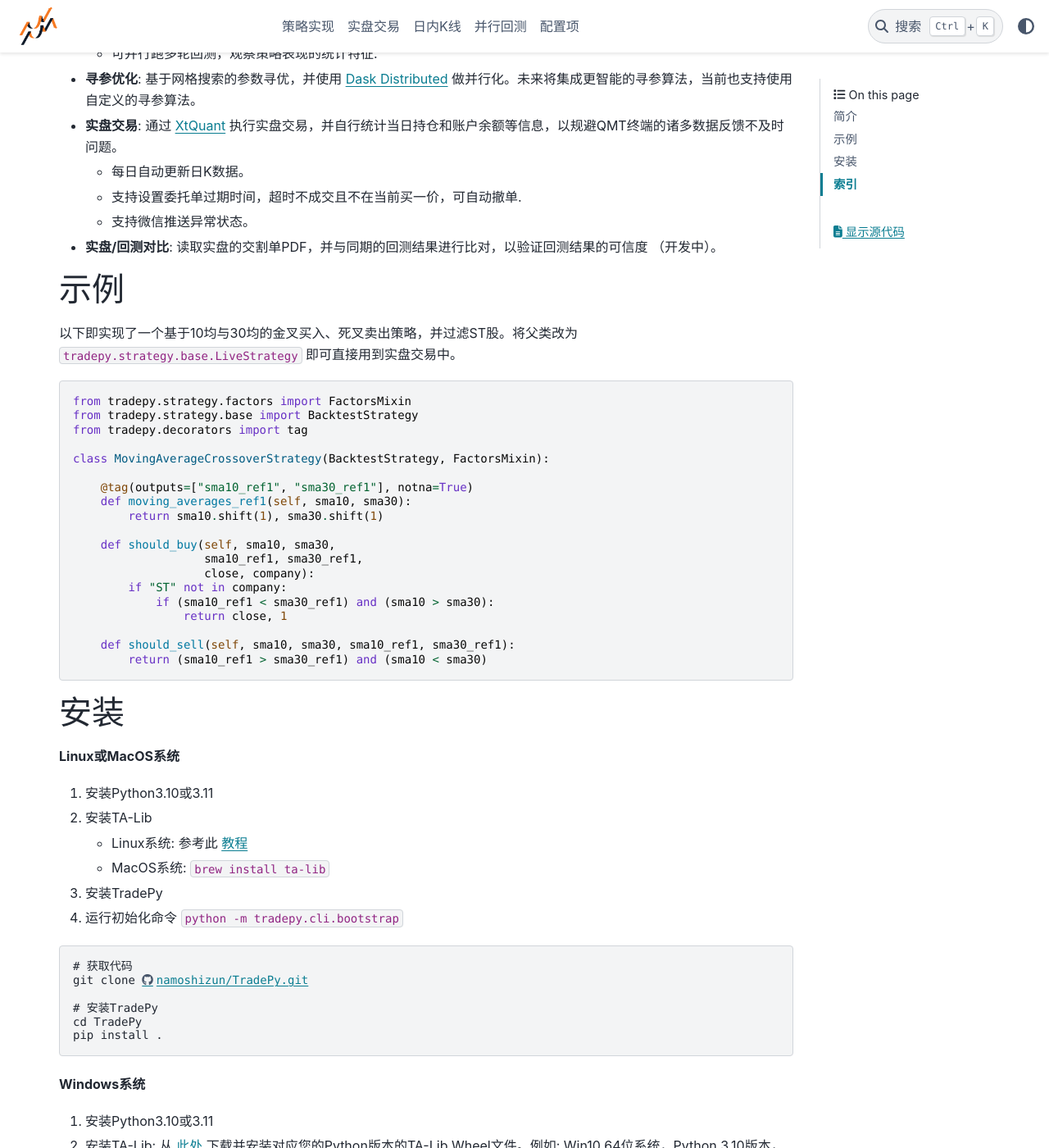
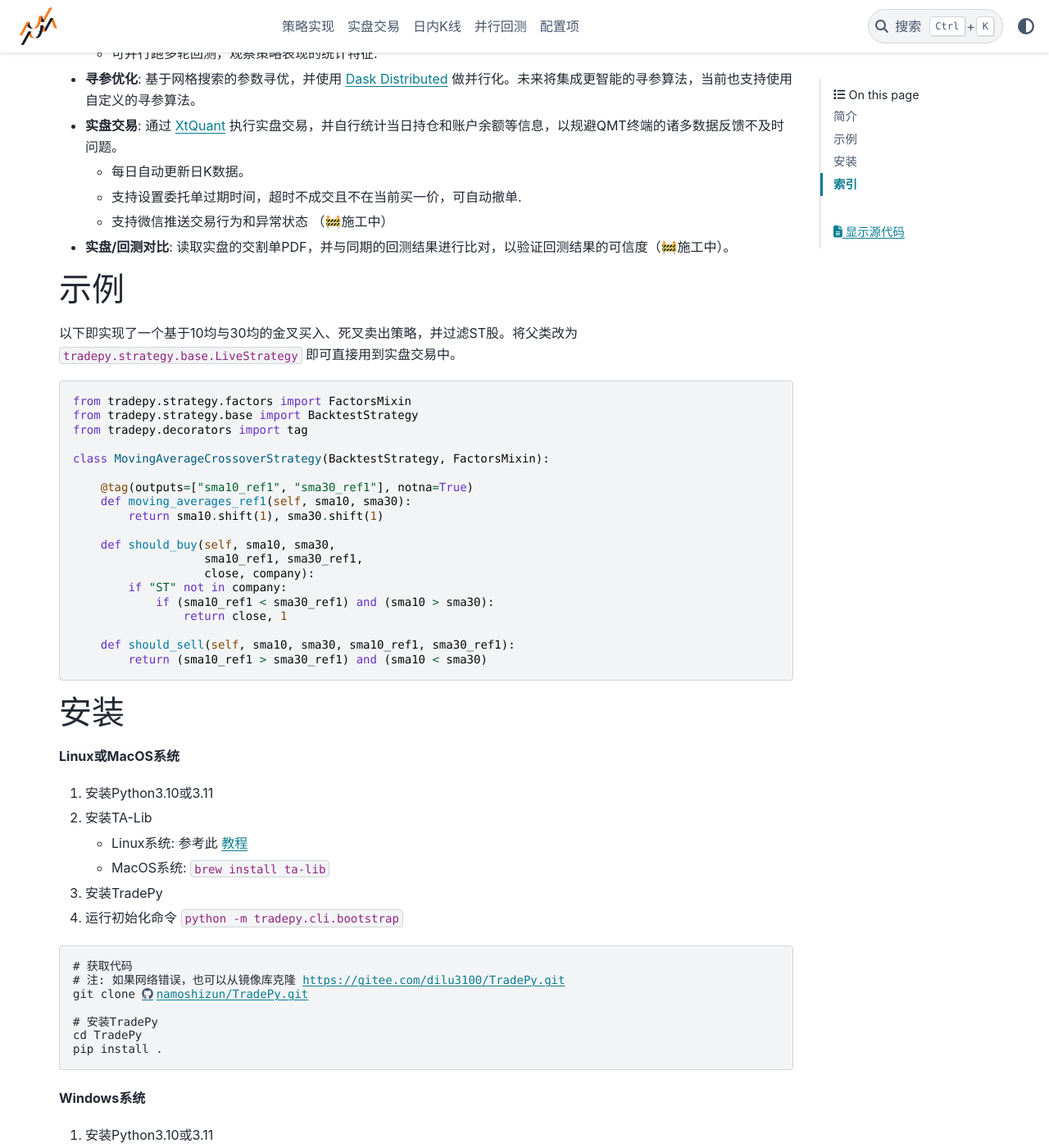
Before and after one commit to namoshizun/TradePy, a Sphinx documentation site: the page built from docs/source/index.rst, in a window 1280 px wide and 1400 px high, scrolled down 447 px. Shown: the whole window at 82% size. Built offline with Sphinx 7.4.7 and the PyData theme 0.15.4, drawn with Linux system fonts in a browser that asks for light colours; pages that are not in the unit, such as notebooks, are missing from menus.

```diff
--- a/docs/source/index.rst
+++ b/docs/source/index.rst
@@ -31,9 +31,9 @@ TradePy是一个面向证券交易的量化策略开发 + 实盘交易框架，
 
   * 每日自动更新日K数据。
   * 支持设置委托单过期时间，超时不成交且不在当前买一价，可自动撤单.
-  * 支持微信推送异常状态。
+  * 支持微信推送交易行为和异常状态 （🚧施工中）
 
-* **实盘/回测对比**: 读取实盘的交割单PDF，并与同期的回测结果进行比对，以验证回测结果的可信度 （开发中）。
+* **实盘/回测对比**: 读取实盘的交割单PDF，并与同期的回测结果进行比对，以验证回测结果的可信度（🚧施工中）。
 
 
 示例
@@ -82,6 +82,7 @@ TradePy是一个面向证券交易的量化策略开发 + 实盘交易框架，
 .. parsed-literal::
 
    # 获取代码
+   # 注: 如果网络错误，也可以从镜像库克隆 https://gitee.com/dilu3100/TradePy.git
    git clone https://github.com/namoshizun/TradePy.git
 
    # 安装TradePy
--- a/docs/source/trading.rst
+++ b/docs/source/trading.rst
@@ -224,3 +224,9 @@ TradePy的实盘交易系统由两个部分组成，适合用于基于日K的中
      . tradepy.update_data_sources
      . tradepy.vacuum
      . tradepy.warm_database
+
+
+设置微信推送
+----------------------
+
+TODO
```
Also changed, not shown: README.rst (+9 -0 lines).
